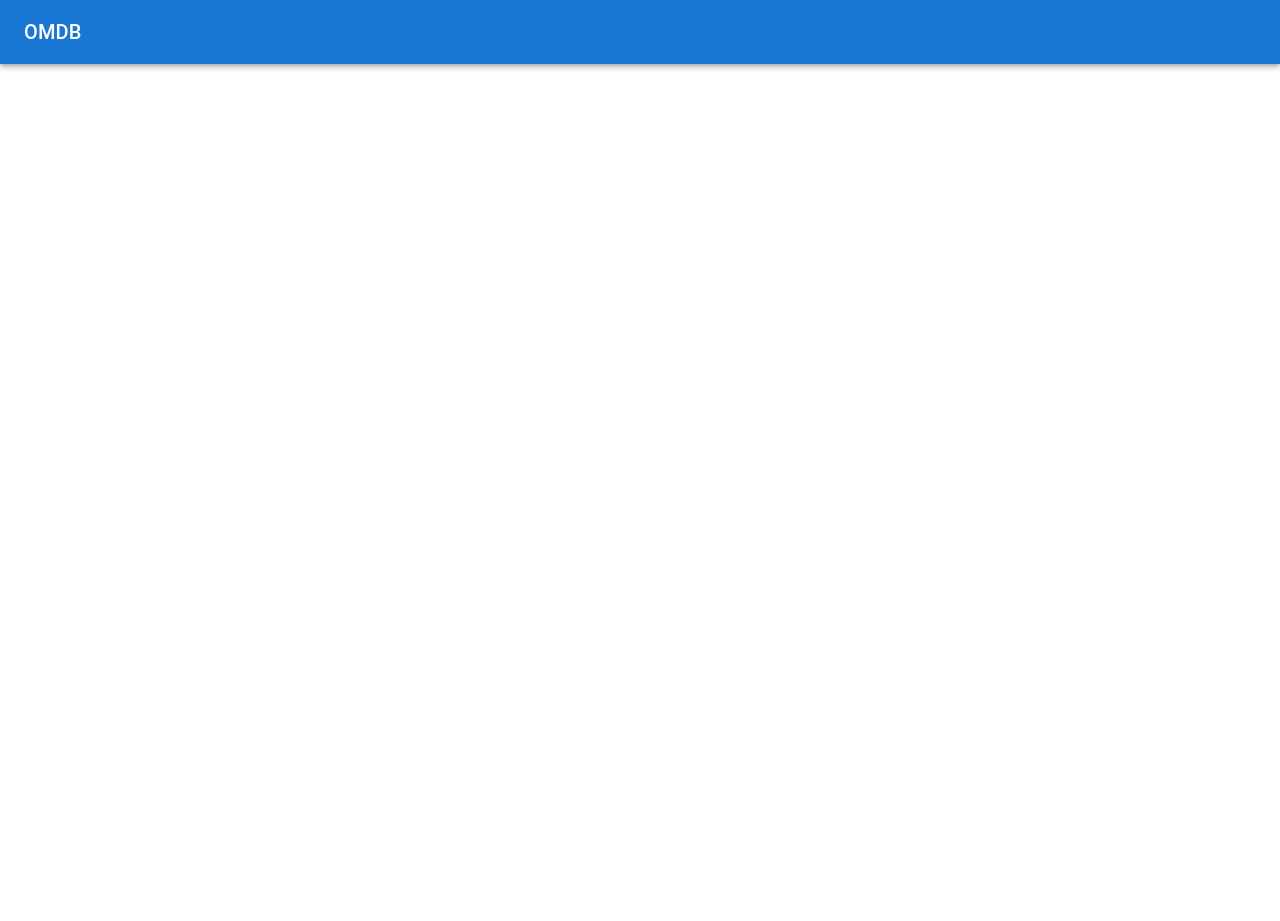
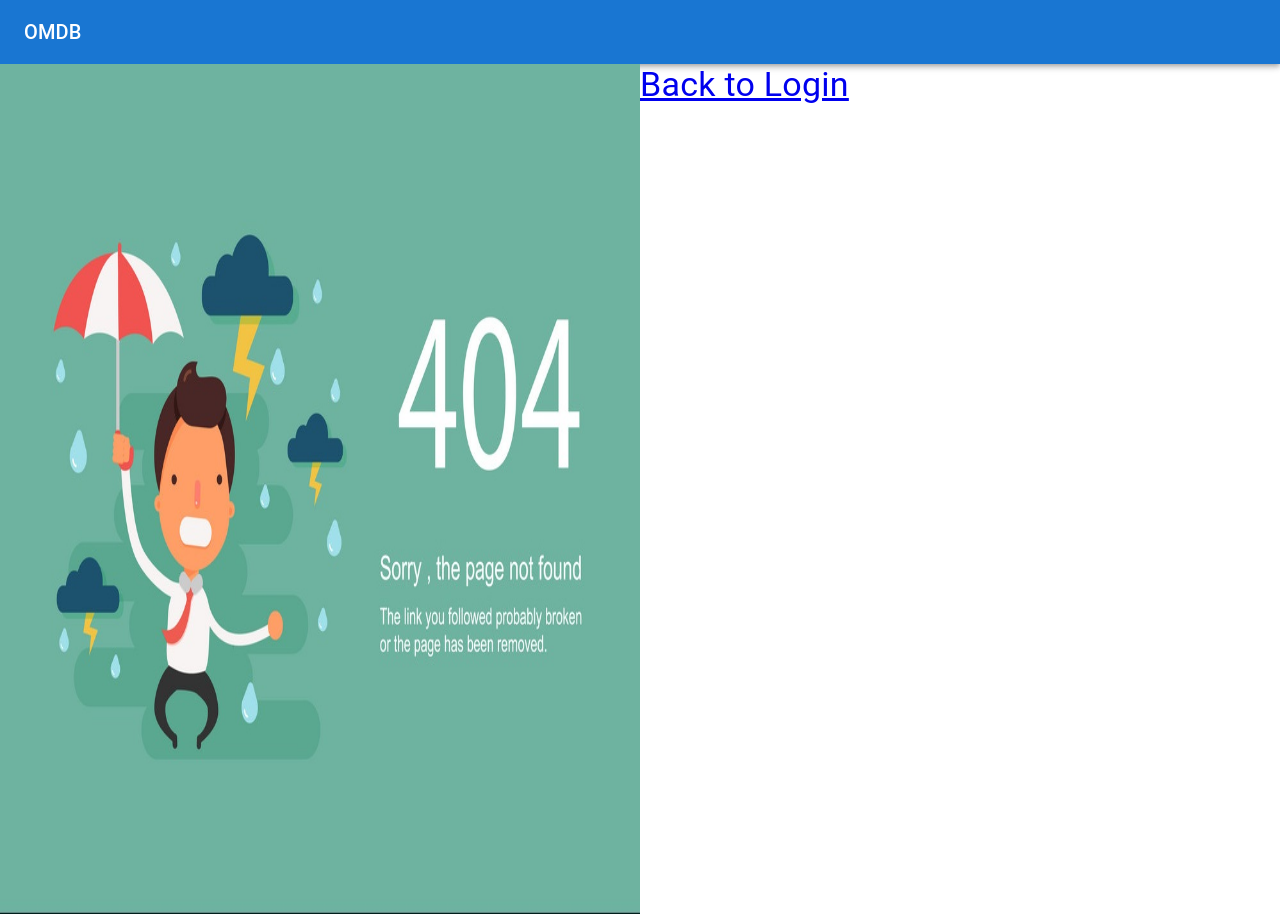
Before and after one commit to santrajmaurya/omdb, a React (Create React App) app: page / in a window 1280 px wide. Before the commit this address had no page. Before the commit the page ends 800 px from the top, so only its background shows below. Built offline with nearby package versions, Linux system fonts and the light colour scheme.

Commit message:
Added the Protected routes

```diff
--- a/src/App.js
+++ b/src/App.js
@@ -7,10 +7,12 @@ import Dashboard from "./components/Dashboard";
 import Details from "./components/Details";
 import Login from "./components/Login";
 import NavBar from "./components/NavBar";
+import ProtectedRoute from "./ProtectedRute";
+import PageNotFound from "./components/PageNotFound";
 import { useUserContext } from "./context";
 
 const App = () => {
-  const { setUserKey } = useUserContext();
+  const { setUserKey, userKey } = useUserContext();
   useEffect(() => {
     const userApiKey = localStorage.getItem("userCred");
     if (userApiKey) {
@@ -24,10 +26,13 @@ const App = () => {
       <NavBar />
       <Routes>
         <Route exact path="omdb" element={<Login />} />
-        <Route exact path="dashboard" element={<Dashboard />} />
-        <Route path=":id/details" element={<Details />} />
         <Route exact path="login" element={<Login />} />
-        <Route exact path="add-movie" element={<AddMovie />} />
+        <Route element={<ProtectedRoute userKey={userKey} />}>
+          <Route exact path="dashboard" element={<Dashboard />} />
+          <Route path=":id/details" element={<Details />} />
+          <Route exact path="add-movie" element={<AddMovie />} />
+        </Route>
+        <Route path="*" element={<PageNotFound userKey={userKey} />} />
       </Routes>
     </>
   );
--- /dev/null
+++ b/src/ProtectedRute.js
@@ -0,0 +1,10 @@
+import React from "react";
+import { Navigate, Outlet } from "react-router-dom";
+
+export default function ProtectedRoute({ userKey, redirectPath = "/login" }) {
+  if (!userKey) {
+    return <Navigate to={redirectPath} replace />;
+  }
+
+  return <Outlet />;
+}
--- a/src/components/Details.js
+++ b/src/components/Details.js
@@ -36,7 +36,7 @@ export default function Details() {
       alignContent="stretch"
       spacing={3}
     >
-      <Grid item xs={6} sm={3}>
+      <Grid item xs={12} sm={3}>
         <Card
           sx={{
             display: "flex",
@@ -55,7 +55,6 @@ export default function Details() {
             component="img"
             image={movieDetails.Poster}
             alt="Paella dish"
-            style={{}}
             height="450"
           />
           <CardContent>
@@ -72,7 +71,7 @@ export default function Details() {
           </CardActions>
         </Card>
       </Grid>
-      <Grid item xs={6} sm={5}>
+      <Grid item xs={12} sm={5}>
         <Card
           sx={{
             bgcolor: "black",
--- /dev/null
+++ b/src/components/PageNotFound.js
@@ -0,0 +1,29 @@
+import React from "react";
+import { Link } from "react-router-dom";
+
+import { Typography, Grid } from "@mui/material";
+import pageNotFound from "../assets/page-not-found.jpeg";
+
+export default function PageNotFound({ userKey }) {
+  return (
+    <Grid
+      style={{
+        justifyContent: "center",
+      }}
+      container
+    >
+      <Grid item xs={12} sm={6}>
+        <img
+          style={{ height: 850, width: "100%" }}
+          src={pageNotFound}
+          alt="This page could not be found"
+        />
+      </Grid>
+      <Grid item xs={12} sm={6}>
+        <Typography gutterBottom variant="h4" component="div">
+          {!userKey && <Link to="/login">Back to Login</Link>}
+        </Typography>
+      </Grid>
+    </Grid>
+  );
+}
--- a/src/components/SearchMovie.js
+++ b/src/components/SearchMovie.js
@@ -57,7 +57,7 @@ export default function SearchMovie() {
       onSubmit={onSearchMovie}
       onKeyDown={onKeyDownHandler}
     >
-      <Paper sx={{ margin: 1, bgcolor: "lightGrey" }}>
+      <Paper sx={{ margin: 1 }}>
         <TextField
           name="title"
           id="title"
@@ -72,7 +72,7 @@ export default function SearchMovie() {
           size="small"
           inputRef={yearInput}
         />
-        <FormControl sx={{ m: 3, minWidth: 120 }} size="small">
+        <FormControl sx={{ m: 3, width: "25ch" }} size="small">
           <InputLabel id="plot">Plot</InputLabel>
           <Select
             id="plot"
@@ -98,7 +98,6 @@ export default function SearchMovie() {
           variant="contained"
           sx={{ mt: 3, mb: 2 }}
           size="large"
-          // type="submit"
           onClick={() => onHandleReset()}
         >
           Reset
--- a/src/context.js
+++ b/src/context.js
@@ -15,7 +15,7 @@ export const UserProvider = ({ children }) => {
 
   const fetchMovies = useCallback(
     (key) => {
-      fetch(`http://www.omdbapi.com/?apikey=${key}&s=comedy`)
+      fetch(`https://www.omdbapi.com/?apikey=${key}&s=comedy`)
         .then((response) => response.json())
         .then((data) => {
           if (data.Response === "True") {
@@ -33,7 +33,7 @@ export const UserProvider = ({ children }) => {
   );
   const searchMovie = useCallback((query, key) => {
     fetch(
-      `http://www.omdbapi.com/?apikey=${key}&s=${query.title}&y=${query.year}&plot=${query.plot}`
+      `https://www.omdbapi.com/?apikey=${key}&s=${query.title}&y=${query.year}&plot=${query.plot}`
     )
       .then((response) => response.json())
       .then((data) => {
@@ -48,7 +48,7 @@ export const UserProvider = ({ children }) => {
 
   const fetchMovieDetails = useCallback(
     (id, key) => {
-      fetch(`http://www.omdbapi.com/?i=${id}&apikey=${key}`)
+      fetch(`https://www.omdbapi.com/?i=${id}&apikey=${key}`)
         .then((response) => response.json())
         .then((data) => {
           if (data.Response === "True") {
```
Also changed, not shown: src/assets/page-not-found.jpeg (added).
